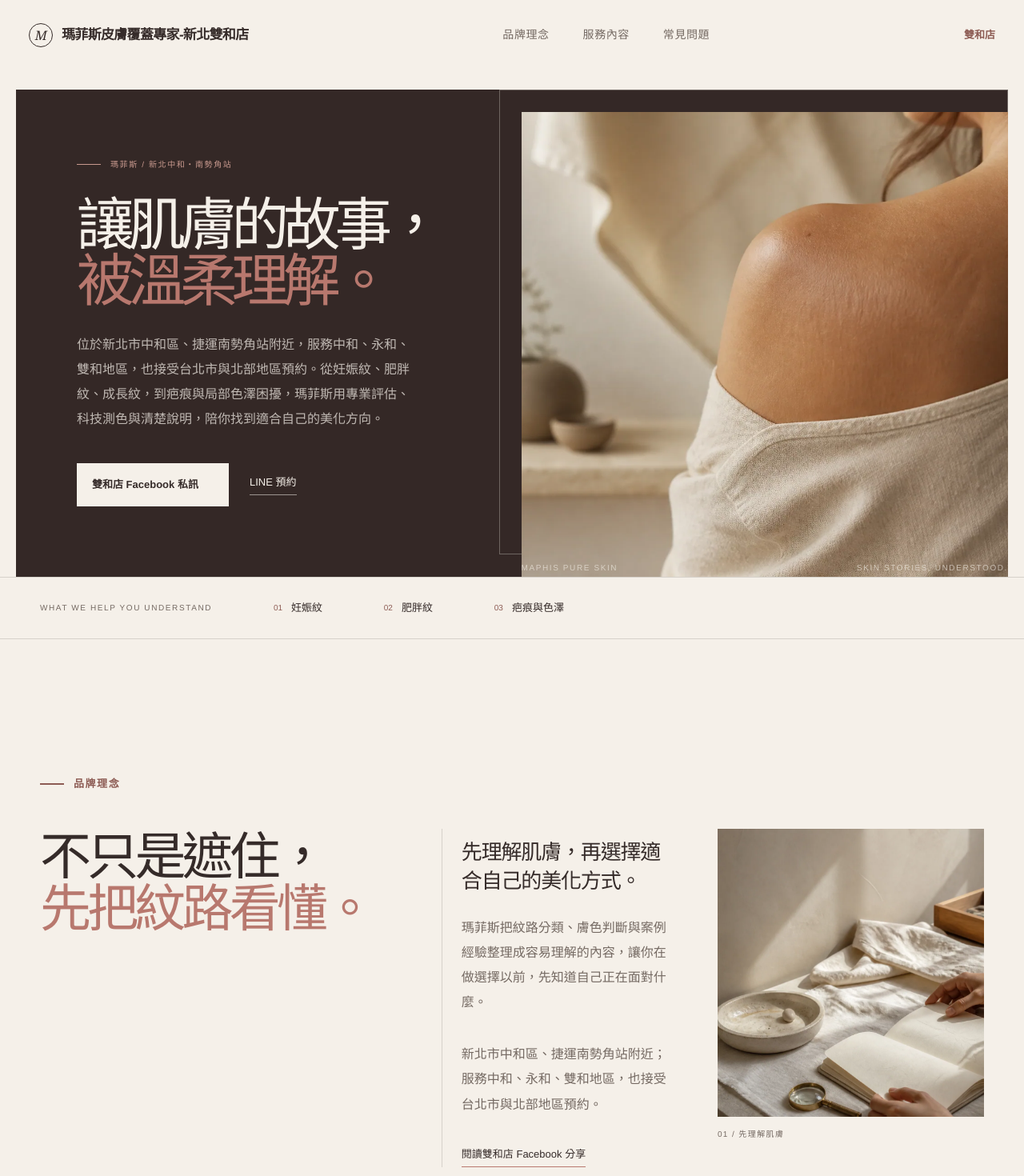
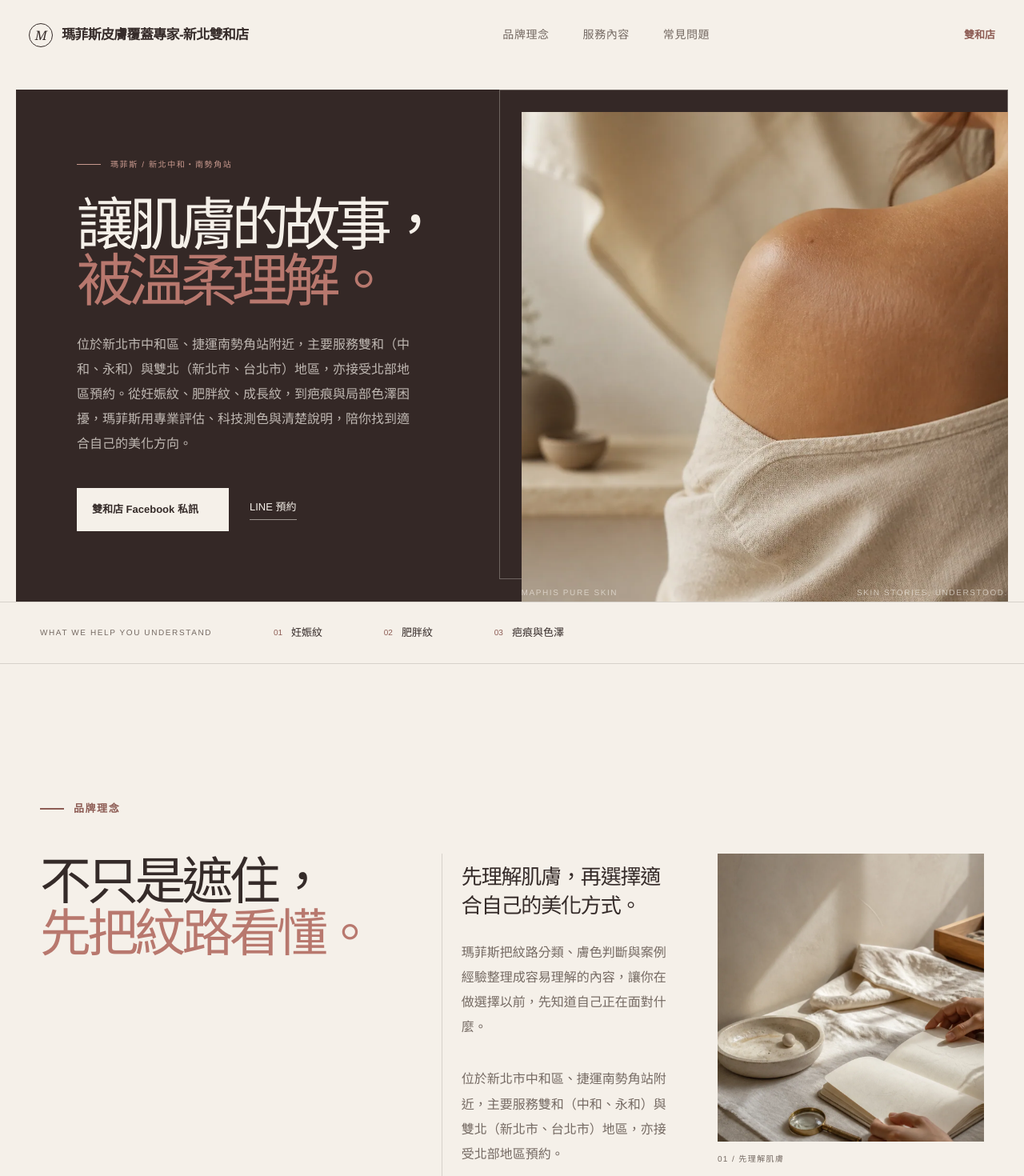
Before and after one commit to liucjray/mps, a Next.js app: page / in a window 1280 px wide. Shown: the top 1470 px of the page at 80% size. Built offline with nearby package versions, Linux system fonts and the light colour scheme.

Commit message:
seo: 統一服務地區關鍵字文案

```diff
--- a/app/page.tsx
+++ b/app/page.tsx
@@ -1,5 +1,5 @@
 /* eslint-disable @next/next/no-img-element -- Cloudflare serves these public assets directly. */
-import { facebookUrl, heroImageUrl, instagramUrl, introImageUrl, knowledgeImageUrl, lineUrl, phoneNumber, siteAddress, siteBusinessHours, siteCanonicalUrl, siteDescription, siteEmail, siteLastModified, siteName, siteUrl } from "./site";
+import { facebookUrl, heroImageUrl, instagramUrl, introImageUrl, knowledgeImageUrl, lineUrl, phoneNumber, siteAddress, siteBusinessHours, siteCanonicalUrl, siteDescription, siteEmail, siteLastModified, siteName, siteServiceArea, siteUrl } from "./site";
 import { ContactQr } from "./contact-qr";
 import { serviceUrl, services } from "./services";
 
@@ -139,7 +139,7 @@ export default function Home() {
         <div className="hero-copy">
           <div className="eyebrow"><span className="eyebrow-line" />瑪菲斯 / 新北中和・南勢角站</div>
           <h1><span className="hero-title-line">讓肌膚的故事，</span><span className="hero-title-line hero-title-accent">被溫柔理解。</span></h1>
-          <p className="hero-lede">位於新北市中和區、捷運南勢角站附近，服務中和、永和、雙和地區，也接受台北市與北部地區預約。從妊娠紋、肥胖紋、成長紋，到疤痕與局部色澤困擾，瑪菲斯用專業評估、科技測色與清楚說明，陪你找到適合自己的美化方向。</p>
+          <p className="hero-lede">{siteServiceArea}。從妊娠紋、肥胖紋、成長紋，到疤痕與局部色澤困擾，瑪菲斯用專業評估、科技測色與清楚說明，陪你找到適合自己的美化方向。</p>
           <div className="hero-actions"><a className="button button-primary" href={facebookUrl} target="_blank" rel="noreferrer">雙和店 Facebook 私訊</a><a className="text-link" href={lineUrl} target="_blank" rel="noreferrer">LINE 預約</a></div>
         </div>
         <div className="hero-visual">
@@ -154,7 +154,7 @@ export default function Home() {
 
       <section className="intro section-shell" aria-labelledby="about-title">
         <div className="section-label nav-target" id="about">品牌理念</div>
-        <div className="intro-content"><h2 id="about-title">不只是遮住，<br /><span>先把紋路看懂。</span></h2><div className="intro-copy"><p className="large-copy">先理解肌膚，再選擇適合自己的美化方式。</p><p>瑪菲斯把紋路分類、膚色判斷與案例經驗整理成容易理解的內容，讓你在做選擇以前，先知道自己正在面對什麼。</p><p className="content-note">新北市中和區、捷運南勢角站附近；服務中和、永和、雙和地區，也接受台北市與北部地區預約。</p><a className="text-link" href={facebookUrl} target="_blank" rel="noreferrer">閱讀雙和店 Facebook 分享</a></div><div className="intro-media"><div className="intro-photo"><img src={introImage} alt="自然光下的肌膚諮詢桌面，包含筆記本、陶瓷器皿與放大鏡" width={1024} height={1536} loading="lazy" decoding="async" /></div><span>01 / 先理解肌膚</span></div></div>
+        <div className="intro-content"><h2 id="about-title">不只是遮住，<br /><span>先把紋路看懂。</span></h2><div className="intro-copy"><p className="large-copy">先理解肌膚，再選擇適合自己的美化方式。</p><p>瑪菲斯把紋路分類、膚色判斷與案例經驗整理成容易理解的內容，讓你在做選擇以前，先知道自己正在面對什麼。</p><p className="content-note">{siteServiceArea}。</p><a className="text-link" href={facebookUrl} target="_blank" rel="noreferrer">閱讀雙和店 Facebook 分享</a></div><div className="intro-media"><div className="intro-photo"><img src={introImage} alt="自然光下的肌膚諮詢桌面，包含筆記本、陶瓷器皿與放大鏡" width={1024} height={1536} loading="lazy" decoding="async" /></div><span>01 / 先理解肌膚</span></div></div>
       </section>
 
       <section className="services section-shell" aria-labelledby="services-title">
--- a/app/services/[slug]/page.tsx
+++ b/app/services/[slug]/page.tsx
@@ -2,7 +2,7 @@
 import type { Metadata } from "next";
 import { notFound } from "next/navigation";
 import { ContactQr } from "../../contact-qr";
-import { facebookUrl, instagramUrl, lineUrl, phoneNumber, siteAddress, siteBusinessHours, siteCanonicalUrl, siteDescription, siteEmail, siteLastModified, siteName, siteUrl, socialImageUrl } from "../../site";
+import { facebookUrl, instagramUrl, lineUrl, phoneNumber, siteAddress, siteBusinessHours, siteCanonicalUrl, siteDescription, siteEmail, siteLastModified, siteName, siteServiceArea, siteUrl, socialImageUrl } from "../../site";
 import { serviceUrl, services, type Service } from "../../services";
 
 export const dynamic = "force-static";
@@ -156,7 +156,7 @@ export default async function ServicePage({ params }: { params: Promise<{ slug:
             <div className="service-detail-copy">
               <div className="section-label">{service.tag}</div>
               <h1>{service.title}</h1>
-              <p className="service-detail-lede">{service.description}</p><p className="service-detail-location">新北市中和區、捷運南勢角站附近；服務中和、永和、雙和地區，也接受台北市與北部地區預約。</p>
+              <p className="service-detail-lede">{service.description}</p><p className="service-detail-location">{siteServiceArea}。</p>
               <div className="hero-actions"><a className="button button-primary" href={facebookUrl} target="_blank" rel="noreferrer">向雙和店詢問</a><a className="text-link" href={lineUrl} target="_blank" rel="noreferrer">LINE 預約</a></div>
             </div>
             <div className="service-detail-image"><img src={service.image} alt={service.imageAlt} width={service.imageWidth} height={service.imageHeight} loading="eager" fetchPriority="high" decoding="async" /></div>
--- a/app/site.ts
+++ b/app/site.ts
@@ -2,7 +2,8 @@ export const siteUrl = "https://ycaura.com";
 export const siteCanonicalUrl = `${siteUrl}/`;
 export const siteName = "瑪菲斯皮膚覆蓋專家｜新北雙和店";
 export const siteTitle = "瑪菲斯皮膚覆蓋專家｜新北中和・南勢角站｜雙北預約";
-export const siteDescription = "瑪菲斯位於新北市中和區、捷運南勢角站附近，服務中和、永和、雙和地區，也接受台北市與北部地區預約，提供草本撫紋、皮膚覆蓋術、科技測色與肌膚美學知識。";
+export const siteServiceArea = "位於新北市中和區、捷運南勢角站附近，主要服務雙和（中和、永和）與雙北（新北市、台北市）地區，亦接受北部地區預約";
+export const siteDescription = `瑪菲斯${siteServiceArea}，提供草本撫紋、皮膚覆蓋術、科技測色與肌膚美學知識。`;
 export const siteBusinessHours = "11:00–19:00（預約制）";
 export const siteEmail = "millie0806@gmail.com";
 export const siteAddress = {
```
Also changed, not shown: public/llms.txt, 1 other file (tests, documents, lock files or other folders).
